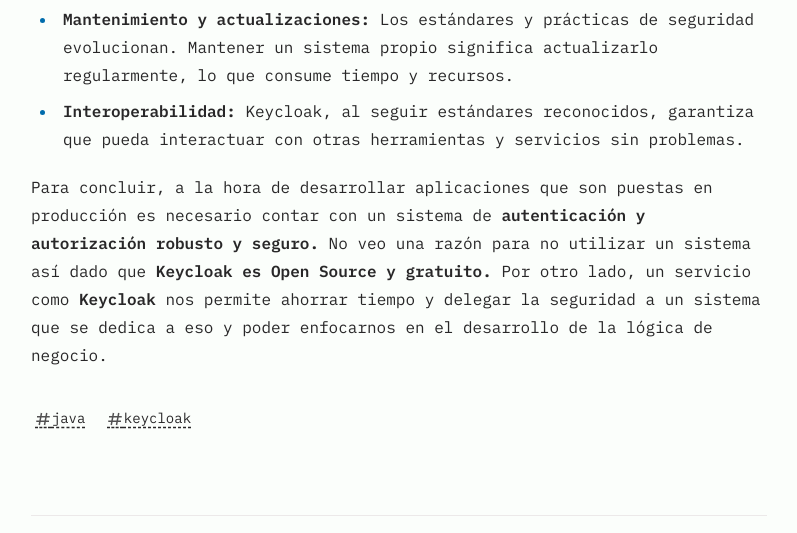
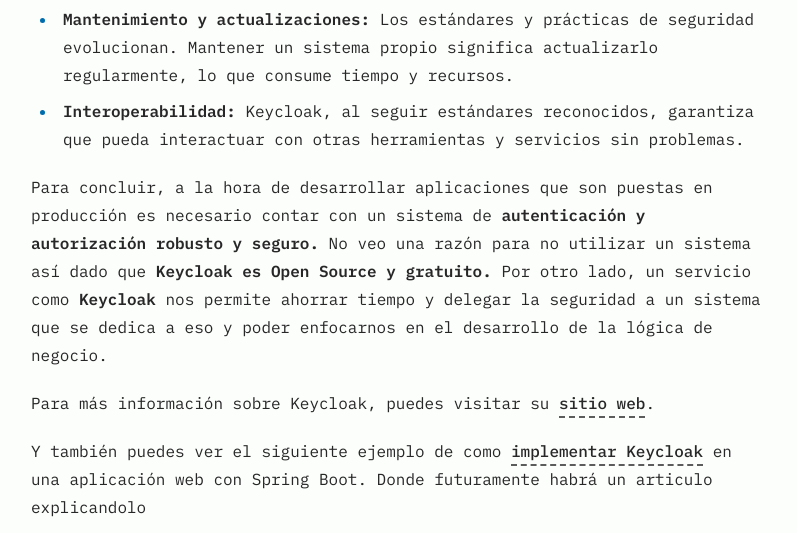
Before and after one commit to RomerEnr/romeralvarez.me, an Astro site: page /blog/conociendo-keycloak in a window 1280 px wide. Shown: the part 4528-5061 px from the top of the page, without its empty margins (241-1038 px from the left). Built offline with nearby package versions, Linux system fonts and the light colour scheme; Astro itself is replaced by a stand-in of ours; some packages are replaced by stand-ins of ours.

Commit message:
Actualización articulo keycloak

```diff
--- a/src/content/blog/conociendo-keycloak.md
+++ b/src/content/blog/conociendo-keycloak.md
@@ -67,3 +67,7 @@
 * **Interoperabilidad:** Keycloak, al seguir estándares reconocidos, garantiza que pueda interactuar con otras herramientas y servicios sin problemas.
 
 Para concluir, a la hora de desarrollar aplicaciones que son puestas en producción es necesario contar con un sistema de **autenticación y autorización robusto y seguro.** No veo una razón para no utilizar un sistema así dado que **Keycloak es Open Source y gratuito.** Por otro lado, un servicio como **Keycloak** nos permite ahorrar tiempo y delegar la seguridad a un sistema que se dedica a eso y poder enfocarnos en el desarrollo de la lógica de negocio.
+
+Para más información sobre Keycloak, puedes visitar su [sitio web](https://www.keycloak.org/).
+
+Y también puedes ver el siguiente ejemplo de como [implementar Keycloak](https://github.com/RomerEnr/spring-example-keycloak) en una aplicación web con Spring Boot. Donde futuramente habrá un articulo explicandolo
```
